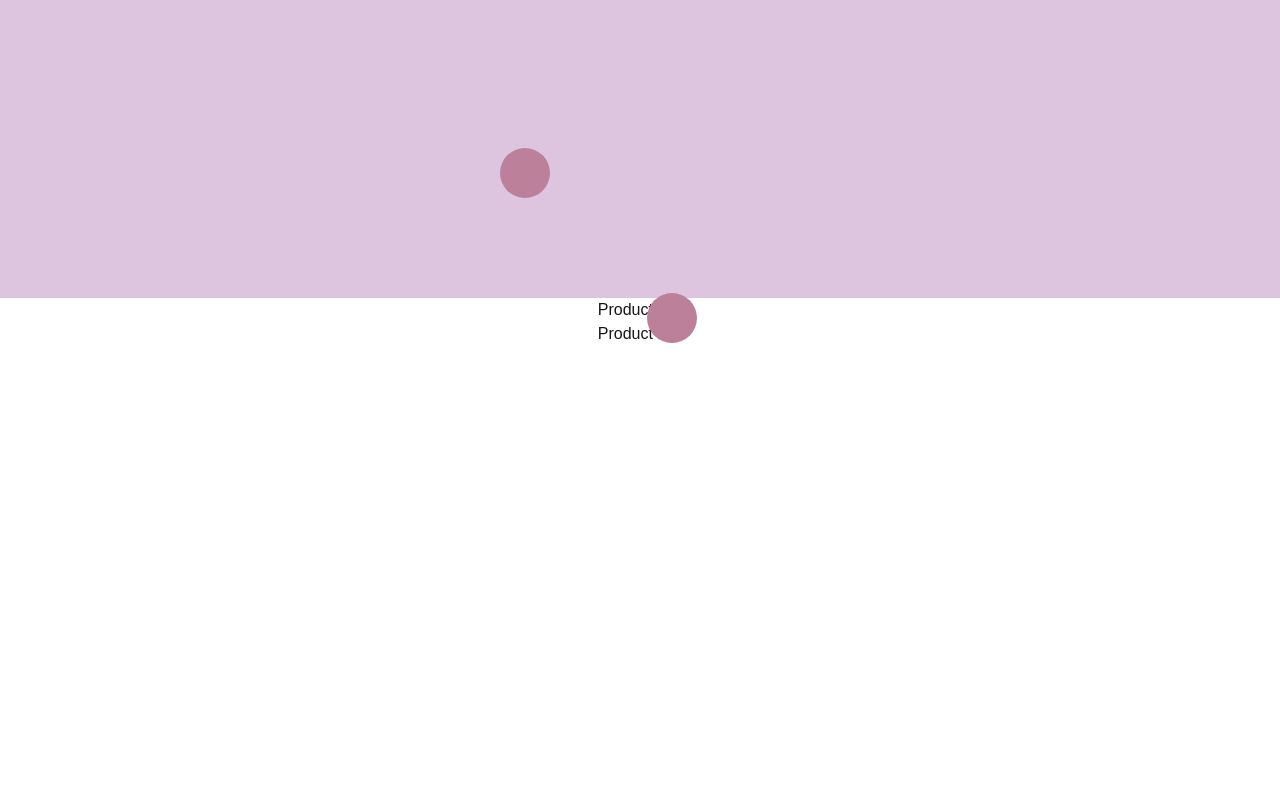
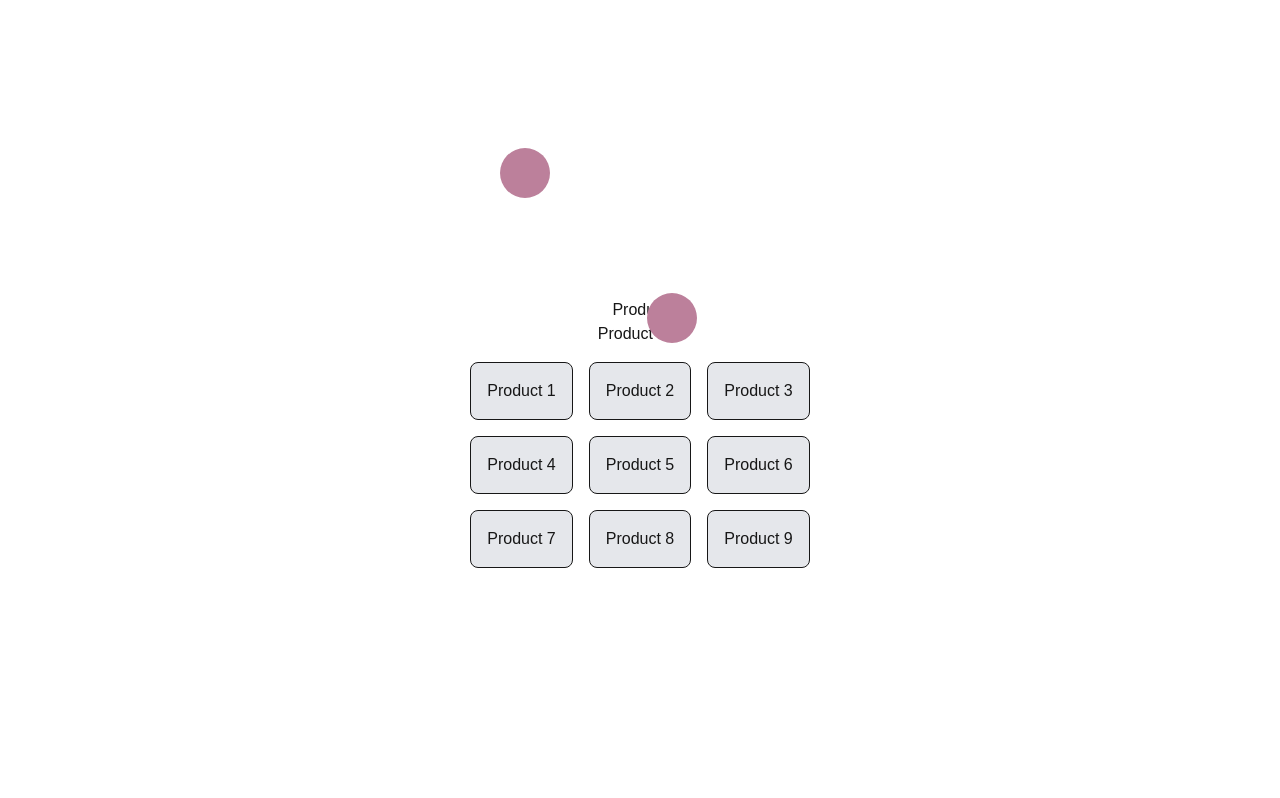
Before and after one commit to sunpochin/tomoroll, a Next.js app: page / in a window 1280 px wide. Shown: the part 1542-2340 px from the top of the page. Built offline with nearby package versions, Linux system fonts and the light colour scheme.

Commit message:
feat: add products grid, still ugly, but with Link

```diff
--- a/package.json
+++ b/package.json
@@ -13,7 +13,8 @@
     "next": "15.3.1",
     "nodemailer": "^6.10.1",
     "react": "^19.0.0",
-    "react-dom": "^19.0.0"
+    "react-dom": "^19.0.0",
+    "react-router-dom": "^7.5.3"
   },
   "devDependencies": {
     "@eslint/eslintrc": "^3",
--- a/src/app/HomeSection.tsx
+++ b/src/app/HomeSection.tsx
@@ -30,7 +30,7 @@ const HomeSection = () => {
         alt="tomoroll"
         className="w-1/3 absolute top-0 left-20"
       />
-      <div className="flex flex-col items-center justify-between mt-20">
+      <div className="flex flex-col items-center justify-between mt-20 bg-white">
         <img src="/images/whisky-1920.jpg" alt="home-image" />
         <div
           id="ideas"
--- a/src/app/ProductSection.tsx
+++ b/src/app/ProductSection.tsx
@@ -1,13 +1,26 @@
 // src/app/ProductSection.tsx
-import React from 'react';
+'use client'
+import React from 'react'
+import { Link } from 'react-router-dom' // 確保你已經安裝了 react-router-dom
 
 const ProductSection = () => {
   return (
-    <section id="product" className="min-h-screen">
+    <section id="product" className="min-h-screen flex flex-col items-center">
       <h1>Product</h1>
       <p>Product List</p>
+      <div className="grid grid-cols-3 gap-4 mt-4">
+        {Array.from({ length: 9 }).map((_, index) => (
+          <Link
+            to={`/detail/${index}`}
+            key={index}
+            className="block p-4 border rounded-lg bg-gray-200 hover:bg-gray-300"
+          >
+            Product {index + 1}
+          </Link>
+        ))}
+      </div>
     </section>
-  );
-};
+  )
+}
 
-export default ProductSection;
+export default ProductSection
--- a/src/app/page.tsx
+++ b/src/app/page.tsx
@@ -1,4 +1,6 @@
+'use client'
 import React from 'react'
+import { BrowserRouter } from 'react-router-dom' // 引入 BrowserRouter
 import NavBar from './NavBar'
 import HomeSection from './HomeSection'
 import ProductSection from './ProductSection'
@@ -7,6 +9,7 @@ import ContactSection from './ContactSection'
 
 export default function Home() {
   return (
+    <BrowserRouter>
       <div className="flex flex-col">
         <NavBar />
         <main className="flex flex-col items-center justify-items-center">
@@ -16,5 +19,6 @@ export default function Home() {
           <ContactSection />
         </main>
       </div>
+    </BrowserRouter>
   )
 }
```
Also changed, not shown: 2 other files (tests, documents, lock files or other folders). Lines whose indentation alone changed are shown as unchanged.
